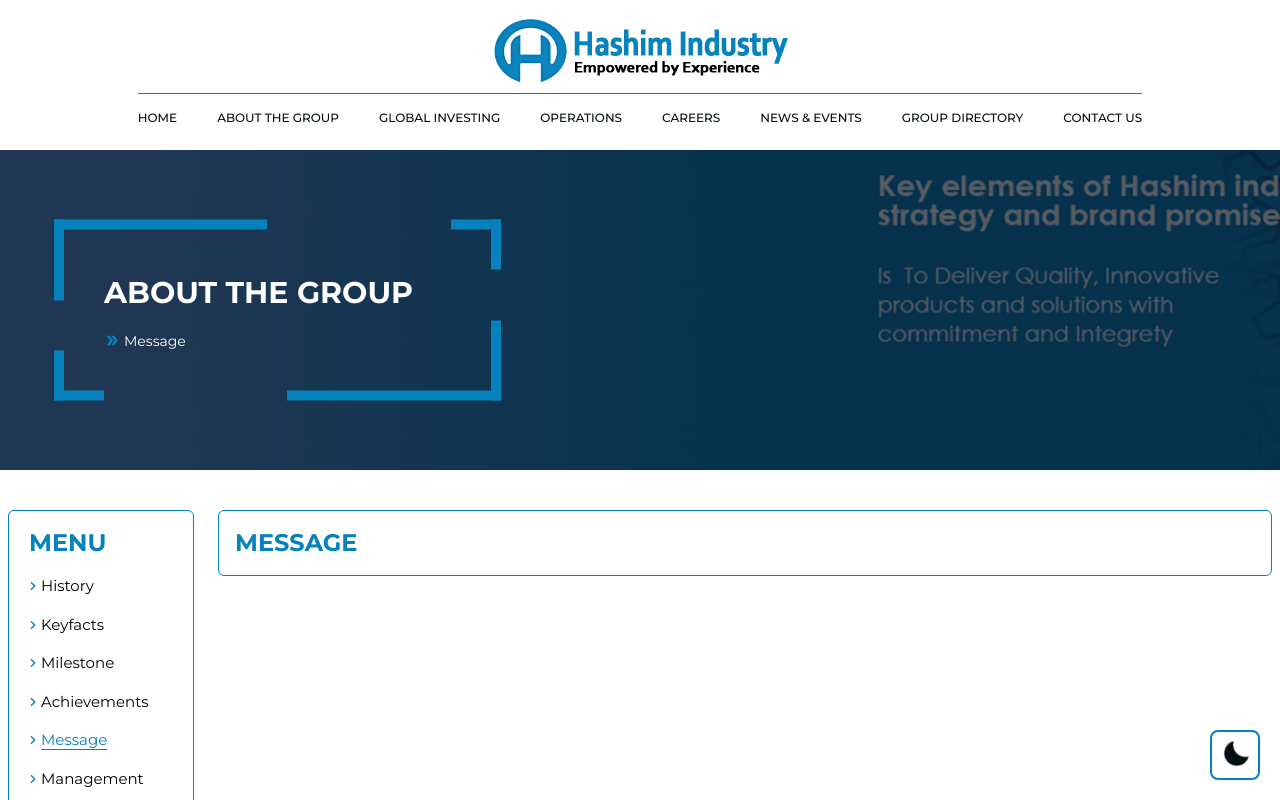
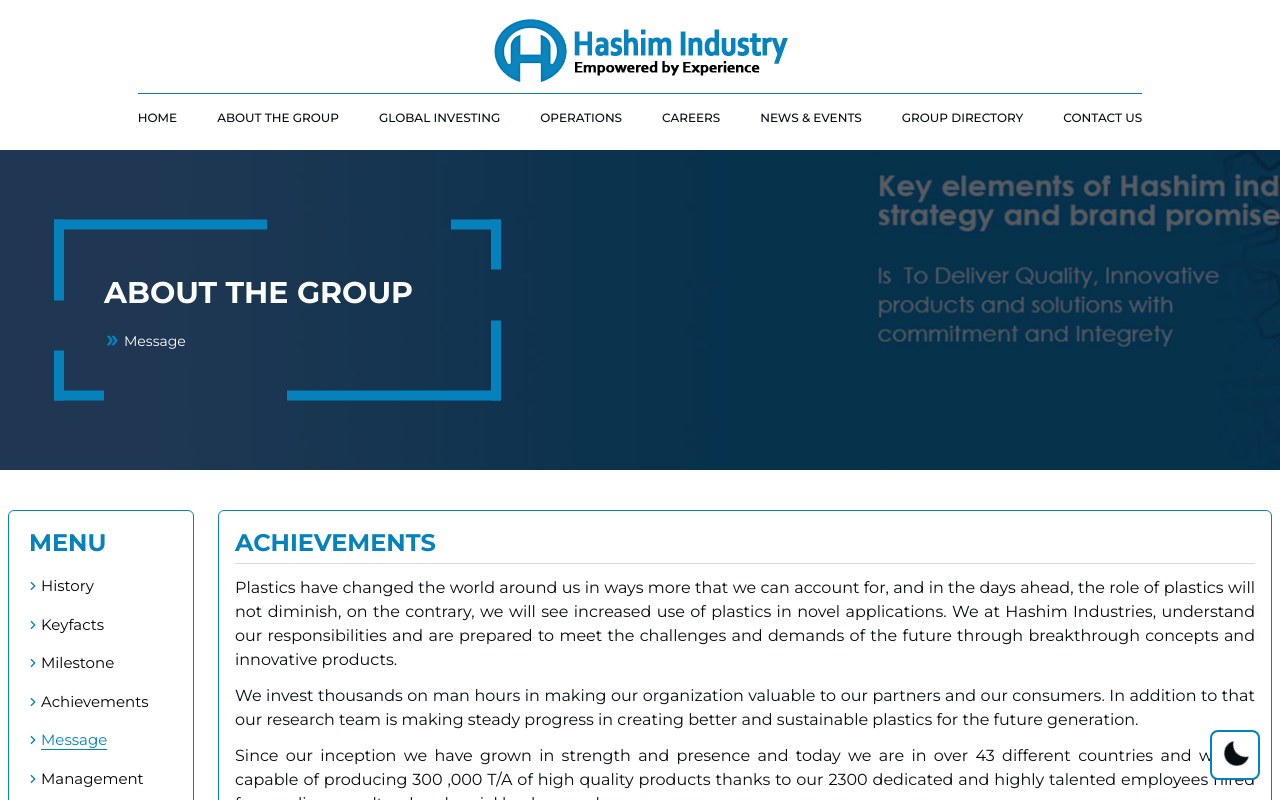
Before and after one commit to Zardron/hashim-industry, a React (Vite) app: page /about-us in a window 1280 px wide. Both pictures are taken after a click on the element "Message". Shown: the top 800 px of the page. Built offline with nearby package versions, Linux system fonts and the light colour scheme.

Commit message:
finish message component

```diff
--- a/src/components/about/Message.jsx
+++ b/src/components/about/Message.jsx
@@ -1,7 +1,87 @@
 import React from "react";
 
 const Message = () => {
-  return <div>Message</div>;
+  return (
+    <div className="bg-white dark:bg-dark">
+      <h1 className="text-primary font-bold text-2xl uppercase border-b-offGray border-b pb-1">
+        Achievements
+      </h1>
+      <div className="bg-white dark:text-white dark:bg-dark mt-3 animate__animated animate__zoomIn">
+        <p className="text-dark text-justify dark:text-white text-[16px] leading-6 normal-case leading font-normal">
+          Plastics have changed the world around us in ways more that we can
+          account for, and in the days ahead, the role of plastics will not
+          diminish, on the contrary, we will see increased use of plastics in
+          novel applications. We at Hashim Industries, understand our
+          responsibilities and are prepared to meet the challenges and demands
+          of the future through breakthrough concepts and innovative products.
+        </p>
+
+        <p className="text-dark text-justify dark:text-white text-[16px] leading-6 normal-case leading font-normal pt-3">
+          We invest thousands on man hours in making our organization valuable
+          to our partners and our consumers. In addition to that our research
+          team is making steady progress in creating better and sustainable
+          plastics for the future generation.
+        </p>
+
+        <p className="text-dark text-justify dark:text-white text-[16px] leading-6 normal-case leading font-normal pt-3">
+          Since our inception we have grown in strength and presence and today
+          we are in over 43 different countries and we are capable of producing
+          300 ,000 T/A of high quality products thanks to our 2300 dedicated and
+          highly talented employees hired from a diverse cultural and social
+          background.
+        </p>
+
+        <p className="text-dark text-justify dark:text-white text-[16px] leading-6 normal-case leading font-normal pt-3">
+          In a short time, the group has expanded from a Jeddah in Saudi Arabia
+          to over 43 locations, offering unparalleled service and excellent
+          products consistently. We have diversified our portfolio from consumer
+          plastics to construction and high performance petro solutions. Being
+          vetted and praised all over the globe, Hashim Industries has won the
+          confidence of the consumer and have become a favourite among
+          distributors in the GCC as start to expend up to Europe market.
+        </p>
+
+        <p className="text-dark text-justify dark:text-white text-[16px] leading-6 normal-case leading font-normal pt-3">
+          We have always worked hard to adhere to the guidelines and standards
+          accepted internationally. To that end, we spend a significant portion
+          of our revenues in research and development. In our state of the art
+          R&D facility, While the research and development team is concerned
+          with making good products better, our marketing team is ever concerned
+          with informing clients about the latest innovations at our companies.
+        </p>
+
+        <p className="text-dark text-justify dark:text-white text-[16px] leading-6 normal-case leading font-normal pt-3">
+          strongly believe that all the members of the Hashim Group will soon
+          position themselves as the best in their respective niches and expand
+          their reach over a wide geographical area. It gives me immense
+          pleasure to say that today we are among the best companies in plastic
+          converting industry and as the Vice Chairman, it is a matter of great
+          pride for me which I intend to uphold by committing to be consistent
+          in our products and services.
+        </p>
+
+        <p className="text-dark text-justify dark:text-white text-[16px] leading-6 normal-case leading font-normal pt-3">
+          As we strive to make Hashim Industries better and more valuable to our
+          customers, shareholders and employees, I want to thank all who have
+          supported us to reach what we are in today.
+        </p>
+
+        <div data-aos="fade-up" data-aos-delay="100" data-aos-duration="1000">
+          <img
+            src="https://hashimindustry.com/v2/img/hashim2.jpg"
+            alt=""
+            className="mt-4 border-4 border-offGray"
+          />
+          <h1 className="text-primary font-bold capitalize text-xl mt-1">
+            Ali Hashim
+          </h1>
+          <p className="text-dark text-justify dark:text-white text-[16px] leading-6 normal-case leading font-normal">
+            Vice Chairman
+          </p>
+        </div>
+      </div>
+    </div>
+  );
 };
 
 export default Message;
```
